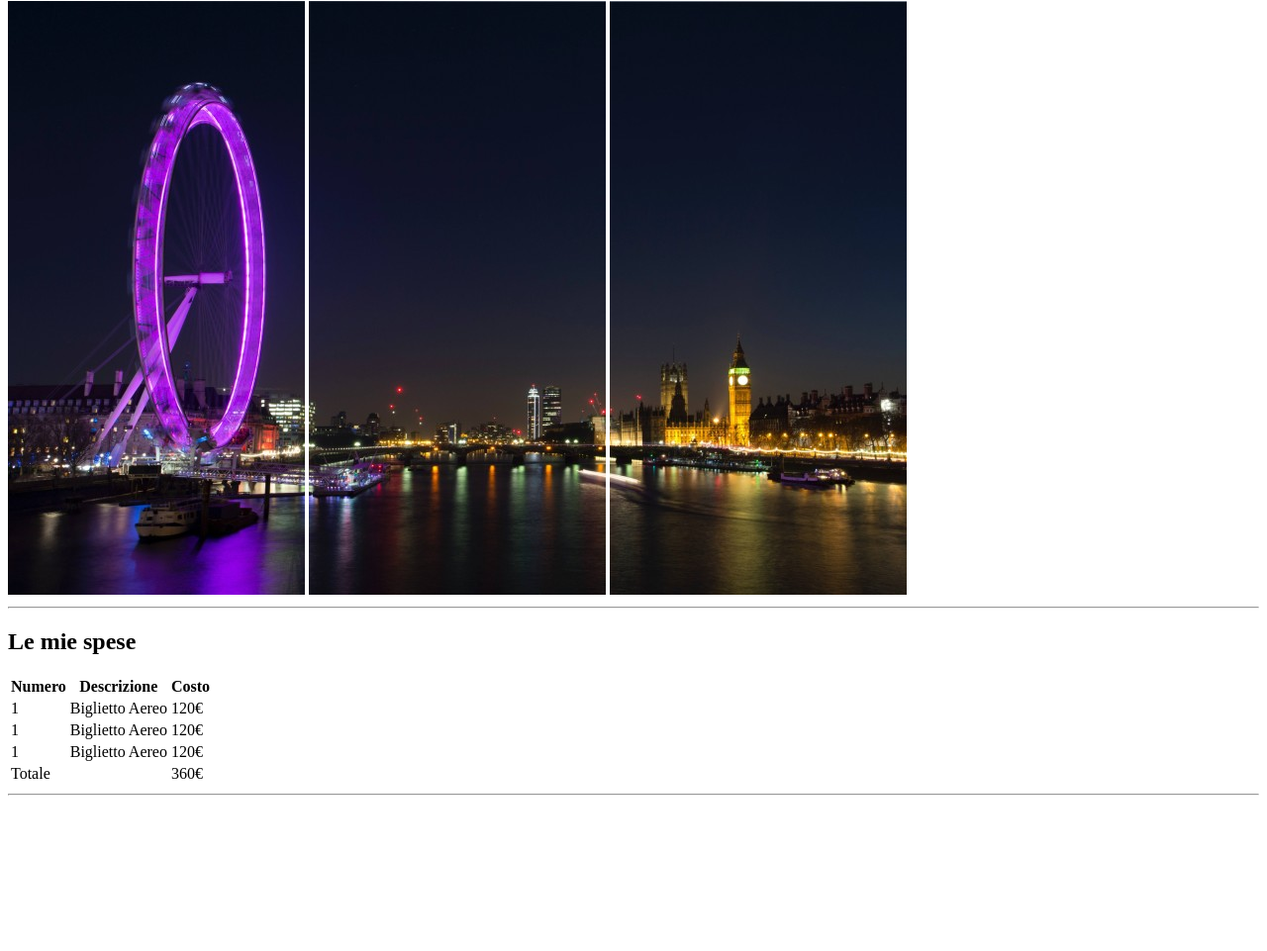
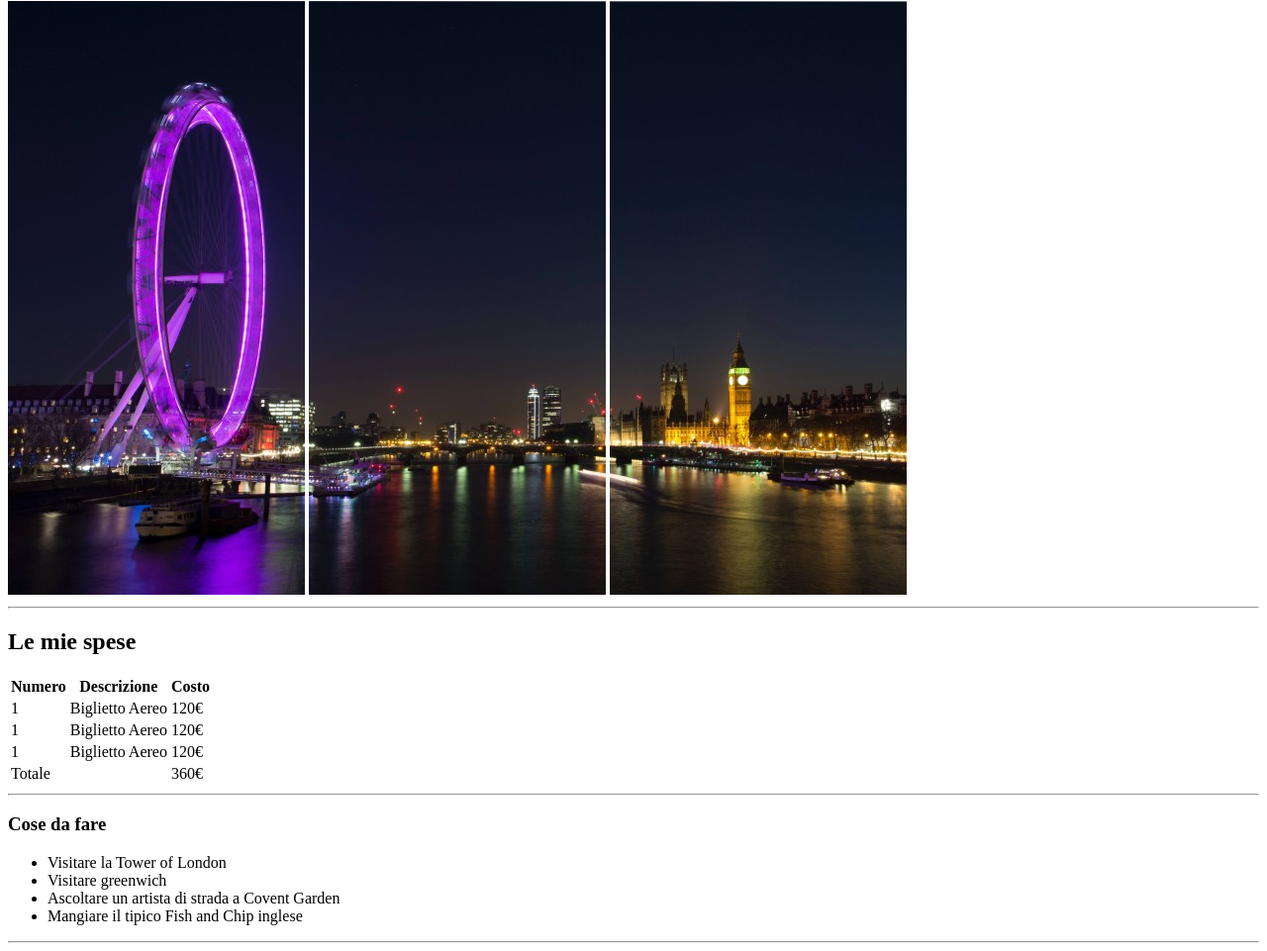
Before and after one commit to MatteoLiberati/html-london-trip, a website: page index.html in a window 1280 px wide. Shown: the part 79-1040 px from the top of the page at 99% size. Before the commit the page ends 891 px from the top, so only its background shows below. Drawn offline with Linux system fonts and the light colour scheme.

Commit message:
sezione cose da fare

```diff
--- a/index.html
+++ b/index.html
@@ -88,7 +88,16 @@
         <hr />
       </section>
       <!--sezione spese-->
-      <section></section>
+      <section>
+        <h3>Cose da fare</h3>
+        <ul>
+          <li>Visitare la Tower of London</li>
+          <li>Visitare greenwich</li>
+          <li>Ascoltare un artista di strada a Covent Garden</li>
+          <li>Mangiare il tipico Fish and Chip inglese</li>
+        </ul>
+        <hr />
+      </section>
       <!--sezione cose da fare-->
       <section></section>
       <!--sezione info-->
```
